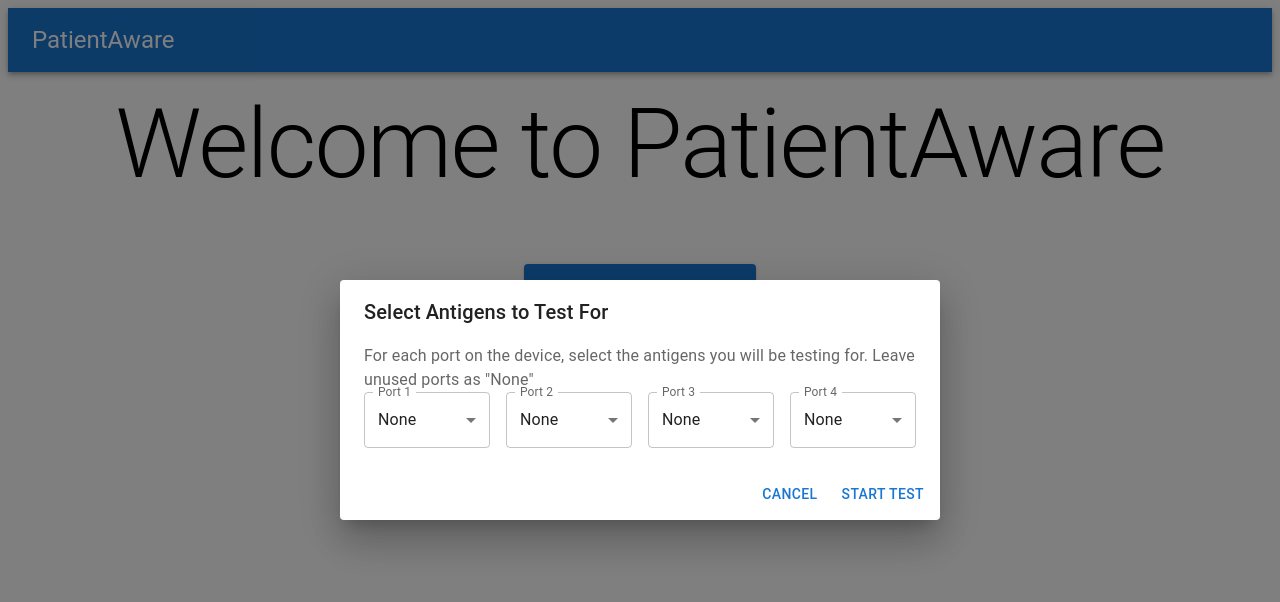
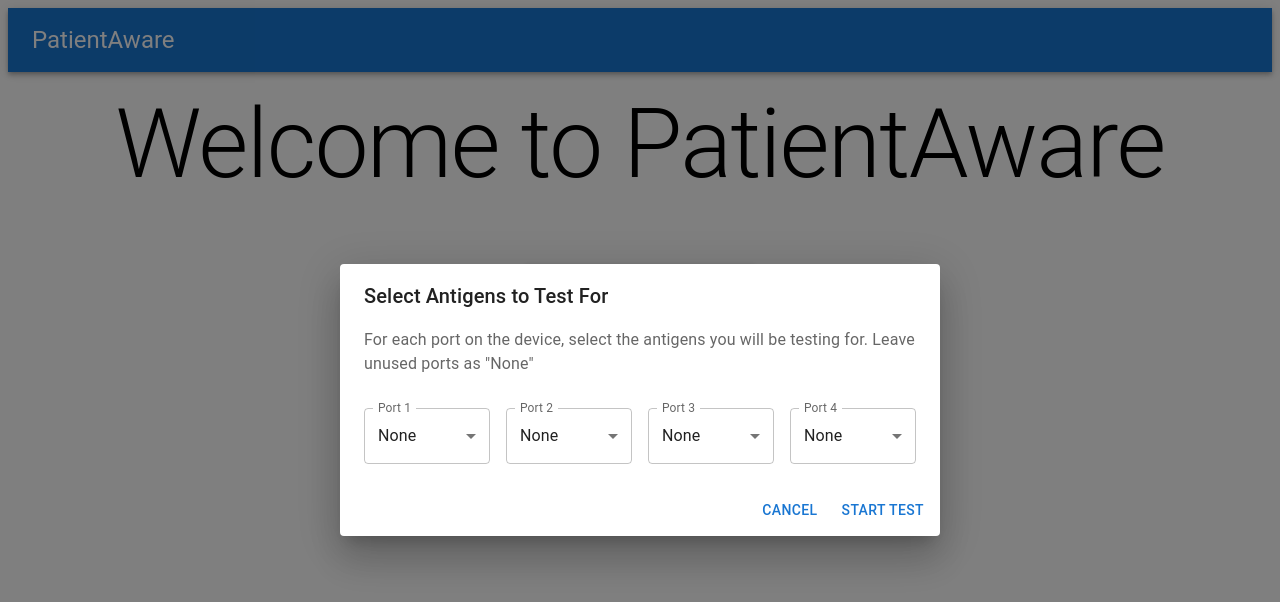
Before and after one commit to Patient-Aware/PatientAware, a React (Create React App) app in the folder client/: page / in a window 1280 px wide. Both pictures are taken after a click on the button "START TEST". Shown: the top 602 px of the page. Built offline with nearby package versions, Linux system fonts and the light colour scheme.

Commit message:
add margin above dropdowns

```diff
--- a/client/src/components/AntigenDialog.jsx
+++ b/client/src/components/AntigenDialog.jsx
@@ -10,7 +10,8 @@ import {
     Grid,
     FormControl,
     InputLabel,
-    MenuItem
+    MenuItem,
+    Box
 } from "@mui/material"
 
 export default function AntigenDialog(props) {
@@ -47,6 +48,7 @@ export default function AntigenDialog(props) {
                         For each port on the device, select the antigens you will be testing for. Leave unused ports as "None"
                     </DialogContentText>
 
+                    <Box sx={{ mt: 4 }}>
                         <Grid container spacing={2}>
                             <Grid item xs={3}>
                                 <FormControl fullWidth>
@@ -100,6 +102,7 @@ export default function AntigenDialog(props) {
                                 </FormControl>
                             </Grid>
                         </Grid>
+                    </Box>
                 </DialogContent>
                 <DialogActions>
                     <Button onClick={handleClose}>Cancel</Button>
```
Lines whose indentation alone changed are shown as unchanged.
